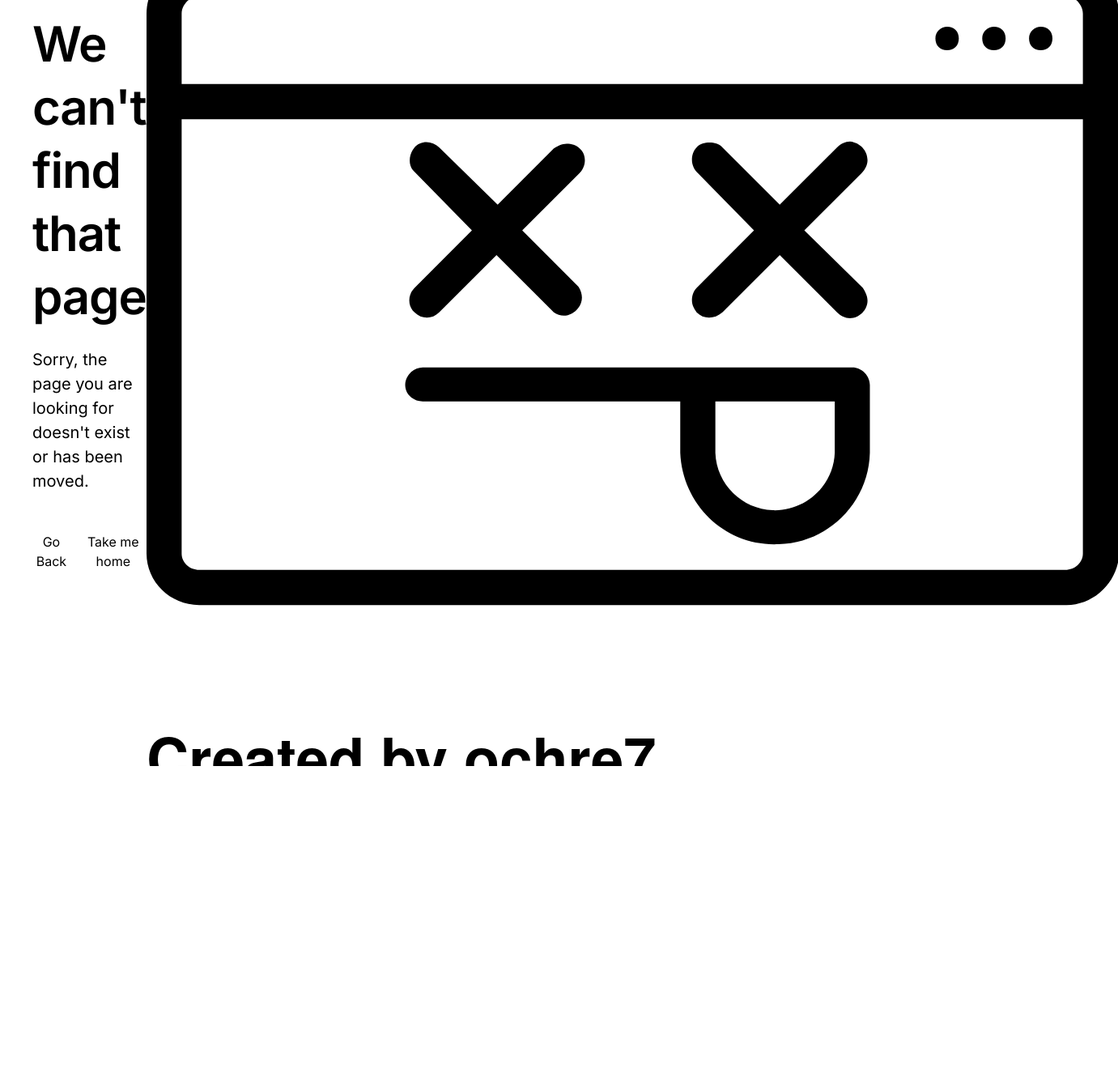
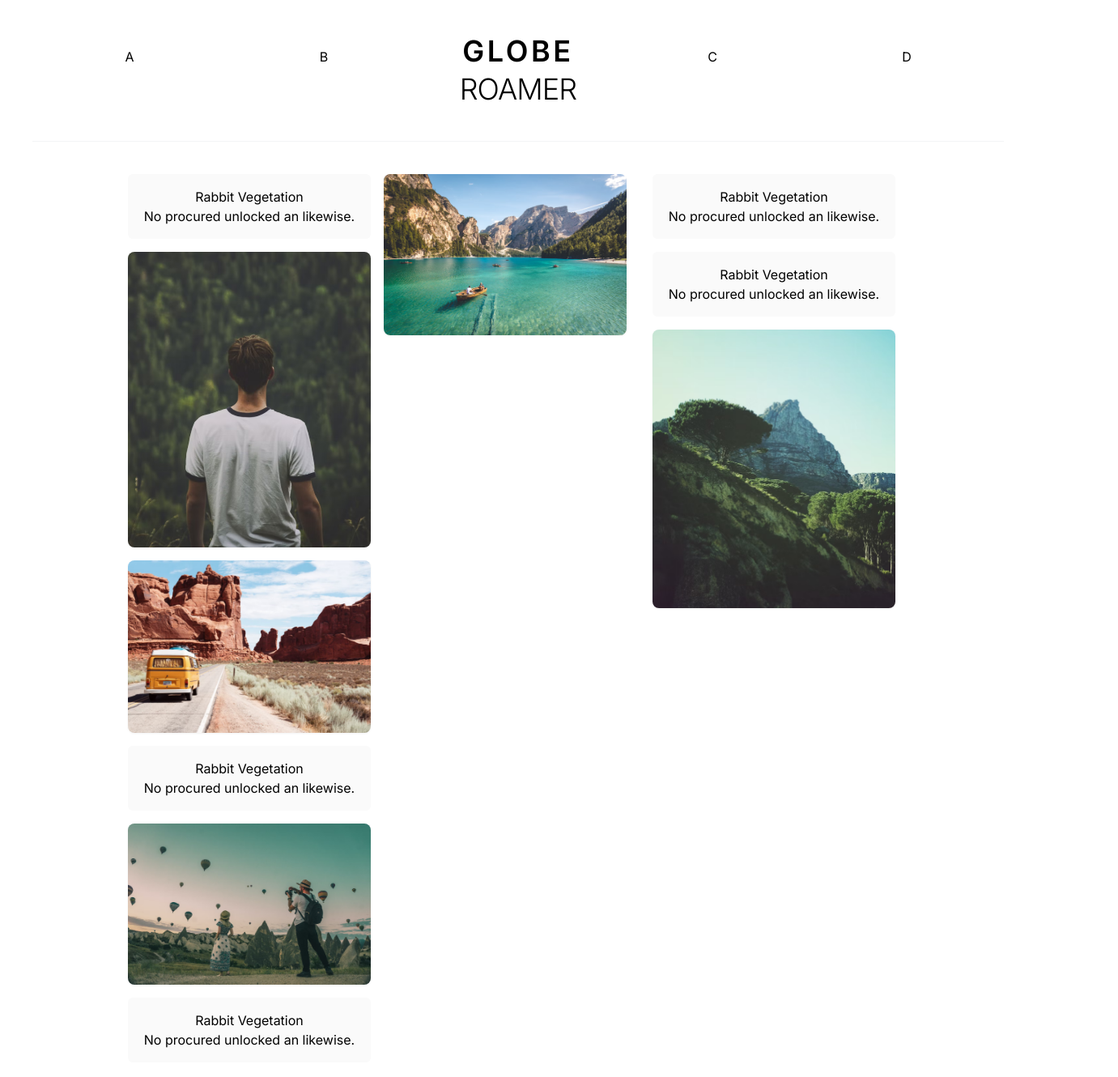
Before and after one commit to rachalSmith/snippets-and-examples, a Next.js app: page /grid-templates/masonry in a window 1280 px wide. Before the commit this address had no page. Shown: the top 1330 px of the page at 81% size, 1381 px wide, since content can reach past the window. Before the commit the page ends 986 px from the top, so only its background shows below. Built offline with nearby package versions, Linux system fonts and the light colour scheme.

Commit message:
add first draft of masonry grid layout

```diff
--- /dev/null
+++ b/app/(styling)/grid-templates/masonry/page.tsx
@@ -0,0 +1,89 @@
+import Image from "next/image";
+import { loremIpsum } from "../data";
+import Link from "next/link";
+
+export default function MasonryPage() {
+  const { title, heading1, shortText1 } = loremIpsum;
+  return (
+    <div className="text-center">
+      <nav className="grid grid-cols-5 col-span-5 items-baseline border-b border-gray-100">
+        <Link href={"/grid-templates/masonry"}>A</Link>
+        <Link href={"/grid-templates/masonry"}>B</Link>
+        <h1 className="w-full text-h4 md:pb-10 pb-4 md:text-h3 uppercase">
+          <div className="tracking-widest font-semibold">
+            {title.split(" ")[0]}
+          </div>
+          <div className="tracking-tight font-light">{title.split(" ")[1]}</div>
+        </h1>
+        <Link href={"/grid-templates/masonry"}>C</Link>
+        <Link href={"/grid-templates/masonry"}>D</Link>
+      </nav>
+
+      <main className="py-10 flex flex-col flex-wrap h-[1250px] content-center gap-4 [&>*:nth-child(3n+1)]:order-1 [&>*:nth-child(3n+2)]:order-2 [&>*:nth-child(3n)]:order-3 ">
+        <div className="bg-neutral-50 rounded-md p-4 w-1/4">
+          <h3>{heading1}</h3>
+          <p>{shortText1}</p>
+        </div>
+        <Image
+          priority
+          src="/assets/img/roam-balloons.png"
+          width="228"
+          height="152"
+          sizes="(min-width: 780px) calc(50vw - 80px), calc(50vw - 60px)"
+          alt="Man and woman watching balloons rise over mountains."
+          className="rounded-lg drop-shadow-sm w-1/4"
+        />
+        <div className="bg-neutral-50 rounded-md p-4 w-1/4">
+          <h3>{heading1}</h3>
+          <p>{shortText1}</p>
+        </div>
+        <Image
+          src="/assets/img/roam-forest.png"
+          width="228"
+          height="152"
+          sizes="(min-width: 780px) calc(33.33vw - 77px), calc(33.26vw - 64px)"
+          alt="Man overlooking a forest."
+          className="rounded-lg drop-shadow-sm w-1/4"
+        />
+        <div className="bg-neutral-50 rounded-md p-4 w-1/4">
+          <h3>{heading1}</h3>
+          <p>{shortText1}</p>
+        </div>{" "}
+        <div className="bg-neutral-50 rounded-md p-4 w-1/4">
+          <h3>{heading1}</h3>
+          <p>{shortText1}</p>
+        </div>
+        <Image
+          src="/assets/img/roam-van.png"
+          width="228"
+          height="152"
+          sizes="(min-width: 780px) calc(33.33vw - 77px), calc(33.26vw - 64px)"
+          alt="Van driving across the desert."
+          className="rounded-lg drop-shadow-sm  w-1/4"
+        />
+        <Image
+          src="/assets/img/roam-boat.png"
+          width="228"
+          height="152"
+          sizes="(min-width: 780px) calc(33.33vw - 77px), calc(33.26vw - 64px)"
+          alt="Man and woman in a row boat on a clear, calm lake."
+          className="rounded-lg drop-shadow-sm w-1/4"
+        />
+        <Image
+          src="/assets/img/roam-mountains.png"
+          width="228"
+          height="152"
+          sizes="(min-width: 780px) calc(33.33vw - 77px), calc(33.26vw - 64px)"
+          alt="Mountains and trees."
+          className="rounded-lg drop-shadow-sm w-1/4"
+        />
+        <div className="bg-neutral-50 rounded-md p-4 w-1/4">
+          <h3>{heading1}</h3>
+          <p>{shortText1}</p>
+        </div>
+        <span className="basis-full w-0 m-0"></span>
+        <span className="basis-full w-0 m-0"></span>
+      </main>
+    </div>
+  );
+}
```
Also changed, not shown: public/assets/img/roam-forest.png (added), public/assets/img/roam-mountains.png (added).
